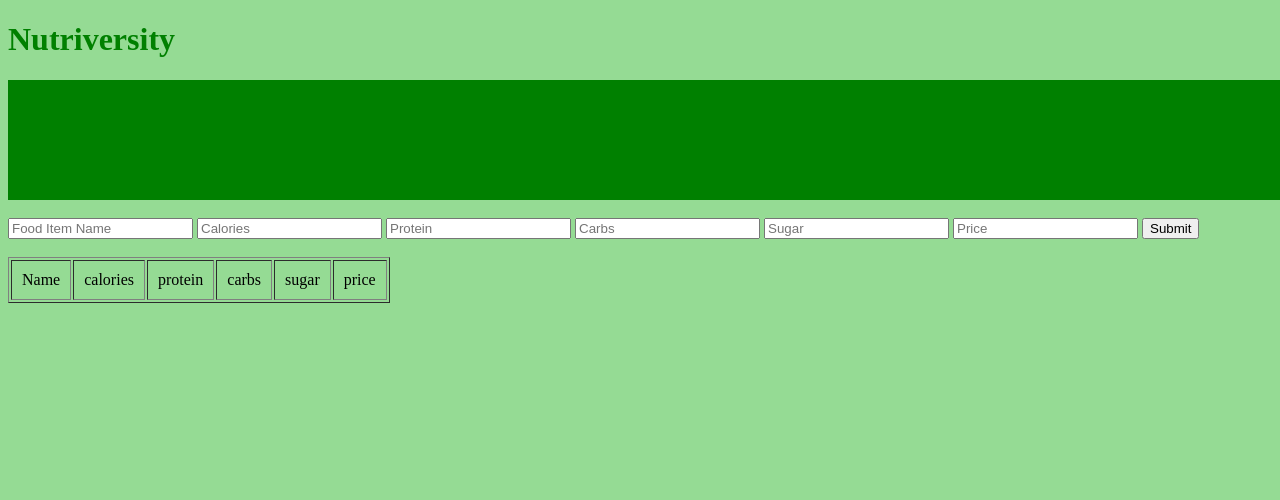
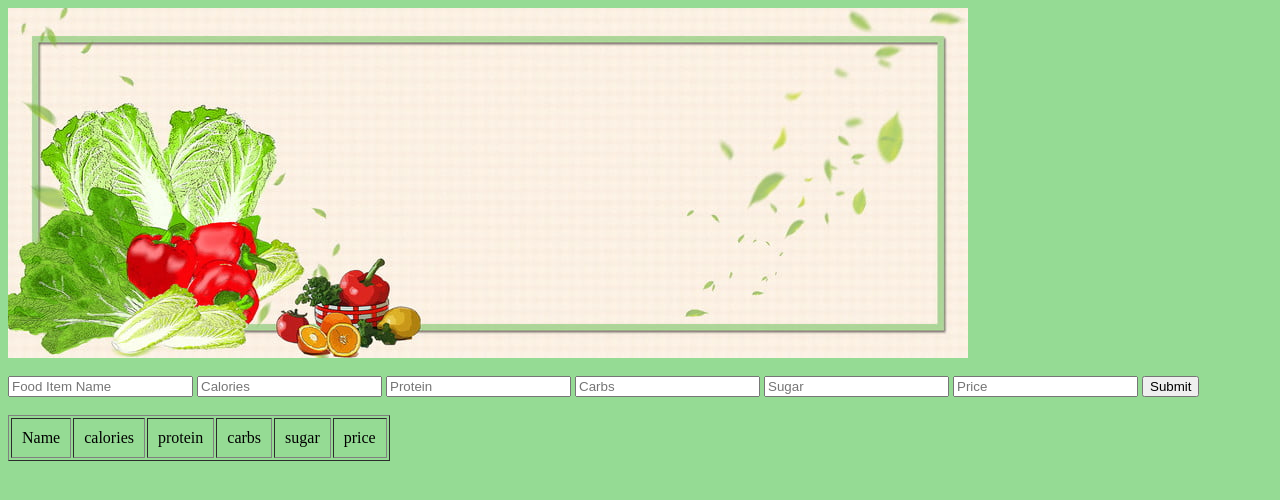
Before and after one commit to Melvingitb/Nutriversity, a website with bundled scripts: page page.html in a window 1280 px wide. Built offline with nearby package versions, Linux system fonts and the light colour scheme; no server answers.

Commit message:
changes to header on 2nd page

```diff
--- a/css/page.css
+++ b/css/page.css
@@ -1,14 +1,10 @@
-h1{
+/* h1{
     color: green;
 }
 
 body{
     color: black;
     background-color: #95Db94;
-    /*
-    margin: 0;
-    padding: 0;
-    */
 }
 
 .box{
@@ -27,4 +23,19 @@ body{
     margin: 0px;
     border: 0px solid green;
     background-color: green;
+} */
+
+html{
+    width: 100%;
+    height: 100%;
 }
+
+body{
+    background-color: #95Db94;
+}
+
+.banner{
+    background-image: url("../veggie header.jpeg");
+    background-repeat: no-repeat;
+    height: 350px;
+}
--- a/page.html
+++ b/page.html
@@ -9,11 +9,13 @@
 </head>
 <body>
     <script type ="module" src="index.js"></script>
-    <h1>Nutriversity</h1>
+    <!-- <h1>Nutriversity</h1>
 
-    <div class="box"></div>
+    <div class="box"></div> -->
+
+    <div class="banner"></div>
+
     <br>
-
     <form id="userinput">
         <input type="text" id="foodname" placeholder="Food Item Name">
         <input type="text" id="calories" placeholder="Calories">
```
Also changed, not shown: veggie header.jpeg (added).
